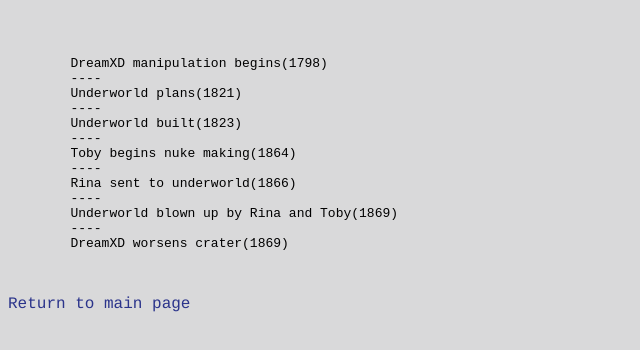
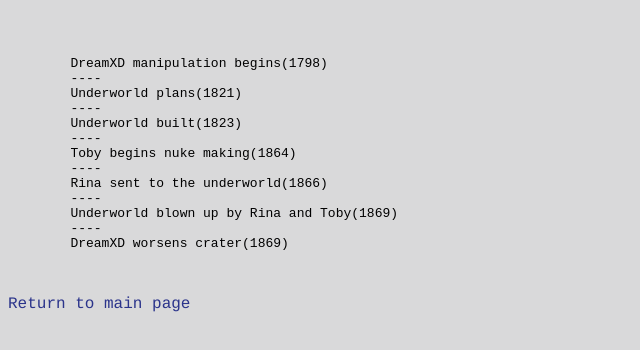
Before and after one commit to e-r-l/e-r-l.github.io, a plain HTML site: page timeline.html in a window 1280 px wide. Shown: the full height of the page, 0-640 px from the left. Drawn offline with Linux system fonts and the light colour scheme; a script that the page names is missing.

Commit message:
Update timeline.html

```diff
--- a/timeline.html
+++ b/timeline.html
@@ -18,7 +18,7 @@
         ----
         Toby begins nuke making(1864)
         ----
-        Rina sent to underworld(1866)
+        Rina sent to the underworld(1866)
         ----
         Underworld blown up by Rina and Toby(1869)
         ----
```
